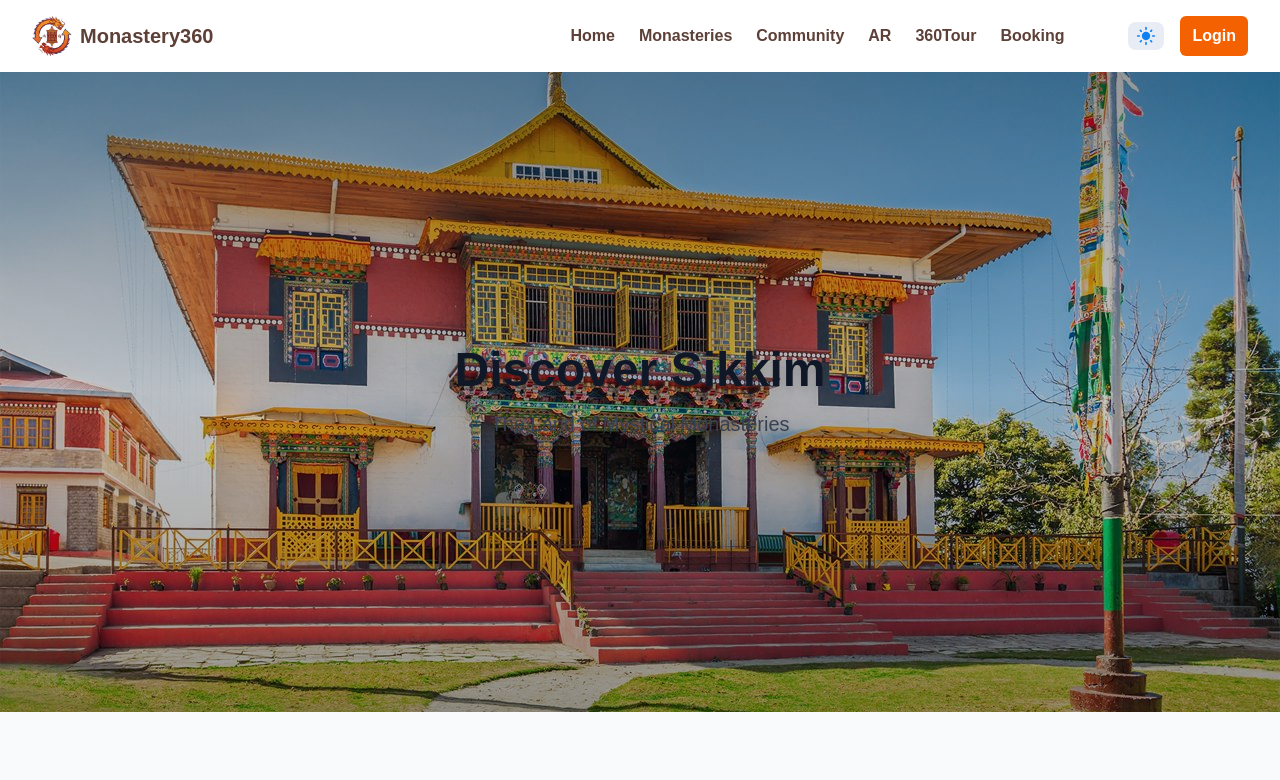
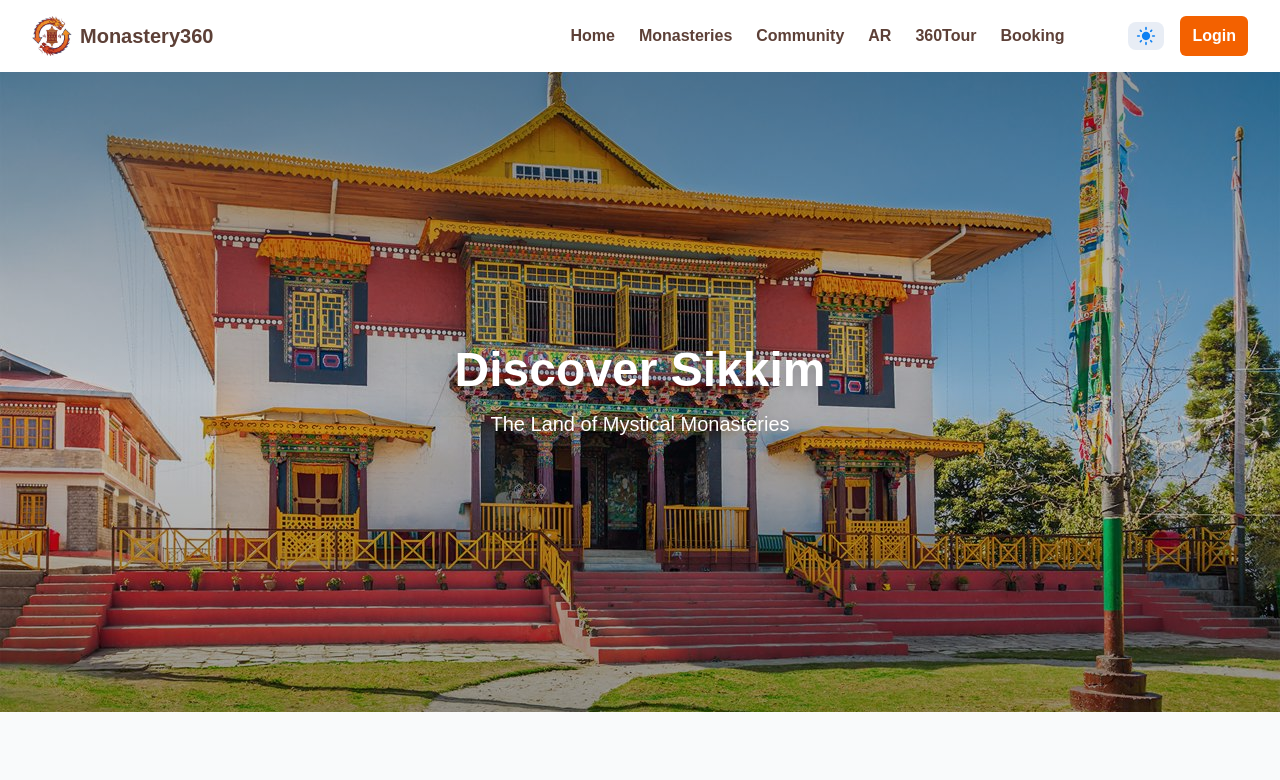
Before and after one commit to Saumya-b10/SITE_REACT, a React (Vite) app: page / in a window 1280 px wide. Shown: the top 780 px of the page. Built offline with nearby package versions, Linux system fonts and the light colour scheme.

Commit message:
Update MainBanner.jsx

```diff
--- a/src/components/MainBanner.jsx
+++ b/src/components/MainBanner.jsx
@@ -15,10 +15,12 @@ const MainBanner = () => {
 
           {/* Content */}
           <div className="relative z-10 text-center px-4 sm:px-6 lg:px-8">
-            <h1 className="text-4xl md:text-5xl font-bold text-gray-900 dark:text-gray-100 drop-shadow-lg">
+            {/* THIS LINE IS CHANGED */}
+            <h1 className="text-4xl md:text-5xl font-bold text-white drop-shadow-lg">
               Discover Sikkim
             </h1>
-            <p className="mt-4 text-lg md:text-xl text-gray-700 dark:text-gray-300 drop-shadow-md">
+            {/* THIS LINE IS CHANGED */}
+            <p className="mt-4 text-lg md:text-xl text-white drop-shadow-md">
               The Land of Mystical Monasteries
             </p>
           </div>
```
